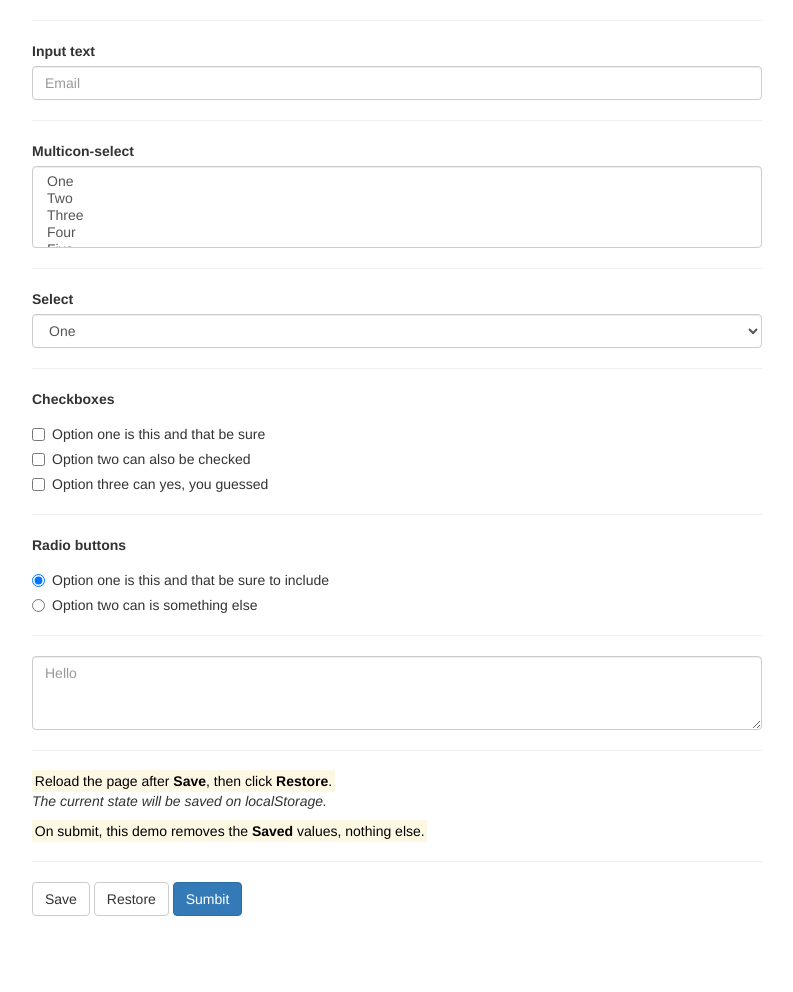
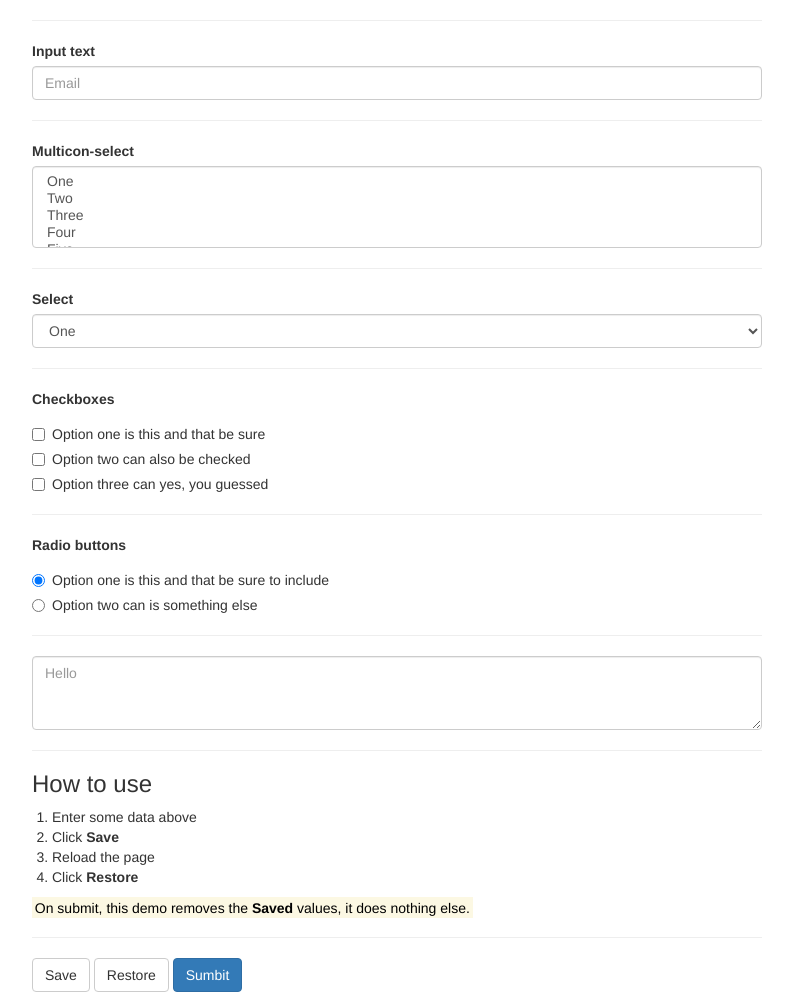
Before and after one commit to bcorreia/webforms.save-restore, a website: page src/index.html in a window 1280 px wide. Shown: the whole page, without its empty margins (53-846 px from the left). Before the commit the page ends 916 px from the top, so only its background shows below. Drawn offline with nearby package versions, Linux system fonts and the light colour scheme.

Commit message:
update demo

```diff
--- a/src/index.html
+++ b/src/index.html
@@ -79,10 +79,15 @@
             </div>
 
             <hr />
-            <p><mark>Reload the page after <strong>Save</strong>, then click <strong>Restore</strong>.</mark><br />
-            <em>The current state will be saved on localStorage.</em></p>
+            <h3>How to use</h3>
+            <ol style="padding:0 0 0 20px">
+                <li>Enter some data above</li>
+                <li>Click <strong>Save</strong></li>
+                <li>Reload the page</li>
+                <li>Click <strong>Restore</strong></li>
+            </ol>
 
-            <p><mark>On submit, this demo removes the <strong>Saved</strong> values, nothing else.</mark></p>
+            <p><mark>On submit, this demo removes the <strong>Saved</strong> values, it does nothing else.</mark></p>
             <hr />
             <div class="form-actions">
                 <button class="btn btn-default save" type="submit">Save</button>
```
